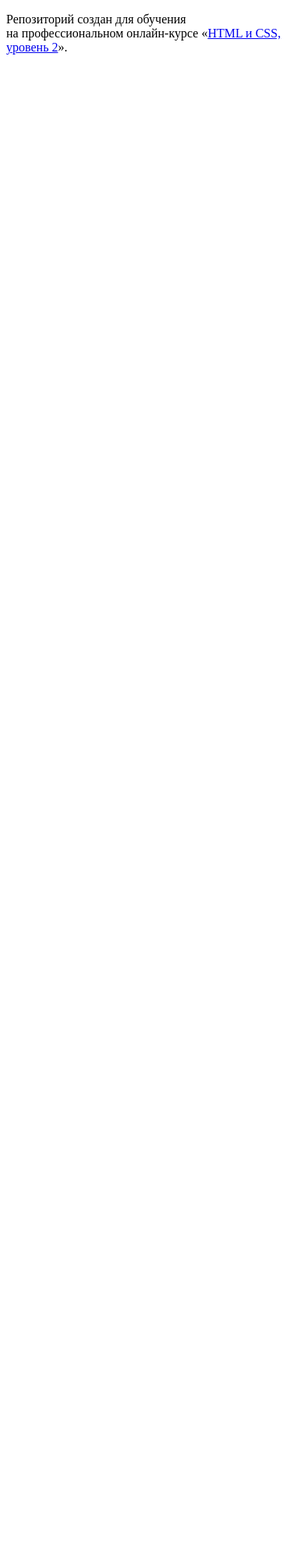
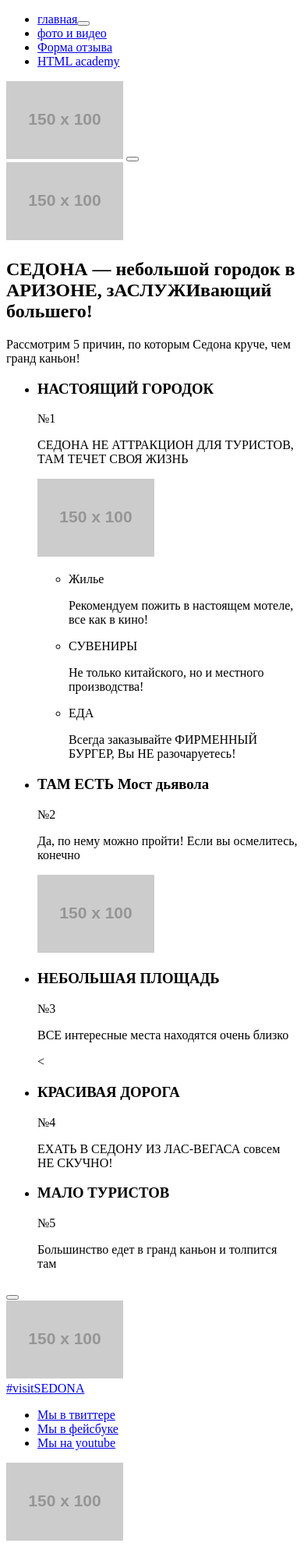
Before and after one commit to coderbog/471971-sedona-17, a plain HTML site: page source/index.html in a window 390 px wide. Shown: the whole page at 78% size. Before the commit the page ends 844 px from the top, so only its background shows below. Drawn offline with Linux system fonts and the light colour scheme; placeholder pictures from the web are drawn by us.

Commit message:
Закончил Разметку

```diff
--- a/source/index.html
+++ b/source/index.html
@@ -5,8 +5,100 @@
     <title>HTML Academy: Седона</title>
   </head>
   <body>
-
-    <p>Репозиторий создан для обучения на профессиональном онлайн‑курсе «<a href="https://htmlacademy.ru/intensive/adaptive">HTML и CSS, уровень 2</a>».</p>
-
+    <header class="page-header">
+      <ul class="page-header__list">
+        <li class="page-header__button"><a href="#" class="page-header__button__link">главная</a><button class="header__close button__close"></button></li>
+        <li class="page-header__button"><a href="#" class="page-header__button__link">фото и видео</a></li>
+        <li class="page-header__button"><a href="#" class="page-header__button__link">Форма отзыва</a></li>
+        <li class="page-header__button"><a href="#" class="page-header__button__link">HTML academy</a></li>
+      </ul>
+      <a class="page-header__logo" href="#"><img src="http://placehold.it/150x100" class="page-header__logo-image"></a>
+      <button class="page-header__toggle"></button>
+    </header>
+    <main class="page-main">
+      <section class="main-info">
+        <img src="http://placehold.it/150x100" class="main-info__info-svg">
+      </section>
+      <section class="main-advantages">
+        <h2 class="main-advantages__header">СЕДОНА — небольшой
+          городок в АРИЗОНЕ,
+          зАСЛУЖИвающий большего!</h2>
+        <p class="main-advantages__description">Рассмотрим 5 причин, по которым Седона круче, чем гранд каньон!</p>
+        <ul class="main-advantages__advantages-list">
+          <li class="main-advantages__advantages-item">
+            <h3 class="main-advantages__advantages-header">НАСТОЯЩИЙ ГОРОДОК</h3>
+            <p class="main-advantages__advantages-number">№1</p>
+            <p class="main-advantages__advantages-description">СЕДОНА НЕ АТТРАКЦИОН ДЛЯ ТУРИСТОВ, ТАМ ТЕЧЕТ СВОЯ ЖИЗНЬ</p>
+            <img src="http://placehold.it/150x100" class="main-advantages__advantages-image">
+            <ul class="main-advantages-list">
+              <li class="main-advantages-list__advantages-list">
+                <p class="main-advantages-list__advantages-header advantages-header--housing">Жилье</p>
+                <p class="main-advantages-list__advantages-description">Рекомендуем пожить в настоящем мотеле, все как в кино!</p>
+              </li>
+              <li class="main-advantages-list__advantages-list">
+                <p class="main-advantages-list__advantages-header advantages-header--souvenirs">СУВЕНИРЫ</p>
+                <p class="main-advantages-list__advantages-description">Не только китайского, но и местного производства!</p>
+              </li>
+              <li class="main-advantages-list__advantages-list">
+                <p class="main-advantages-list__advantages-header advantages-header--food">ЕДА</p>
+                <p class="main-advantages-list__advantages-description">Всегда заказывайте ФИРМЕННЫЙ БУРГЕР, Вы НЕ разочаруетесь!</p>
+              </li>
+            </ul>
+          </li>
+          <li class="main-advantages__advantages-item">
+            <h3 class="main-advantages__advantages-header">ТАМ ЕСТЬ Мост дьявола</h3>
+            <p class="main-advantages__advantages-number">№2</p>
+            <p class="main-advantages__advantages-description">Да, по нему можно пройти! Если вы осмелитесь, конечно</p>
+            <img src="http://placehold.it/150x100" class="main-advantages__advantages-image">
+          </li>
+          <li class="main-advantages__advantages-item">
+            <h3 class="main-advantages__advantages-header">НЕБОЛЬШАЯ ПЛОЩАДЬ</h3>
+            <p class="main-advantages__advantages-number">№3</p>
+            <p class="main-advantages__advantages-description">ВСЕ интересные места находятся очень близко</p>
+            <
+          </li>
+          <li class="main-advantages__advantages-item">
+            <h3 class="main-advantages__advantages-header">КРАСИВАЯ ДОРОГА</h3>
+            <p class="main-advantages__advantages-number">№4</p>
+            <p class="main-advantages__advantages-description">ЕХАТЬ В СЕДОНУ ИЗ ЛАС-ВЕГАСА
+              совсем НЕ СКУЧНО!</p>
+          </li>
+          <li class="main-advantages__advantages-item">
+            <h3 class="main-advantages__advantages-header">МАЛО ТУРИСТОВ</h3>
+            <p class="main-advantages__advantages-number">№5</p>
+            <p class="main-advantages__advantages-description">Большинство едет в гранд каньон
+              и толпится там</p>
+          </li>
+        </ul>
+      </section>
+      <section class="main-form">
+        <h2 class="main-form__main-header"></h2>
+        <p class="main-form__main-paragraph"></p>
+        <button class="main-form__main-button"></button>
+      </section>
+      <section class="main-map">
+        <img src="http://placehold.it/150x100" class="main-map__map-image">
+      </section>
+    </main>
+    <footer class="page-footer">
+      <section class="page-footer__footer-hashtag">
+        <a href="#" class="page-footer__hashtag">#visitSEDONA</a>
+      </section>
+      <ul class="page-footer__social-btn-list">
+        <li class="social-btn">
+          <a href="#" class="social-btn--twitter">Мы в твиттере</a>
+        </li>
+        <li class="social-btn">
+          <a href="#" class="social-btn--facebook">Мы в фейсбуке</a>
+        </li>
+        <li class="social-btn">
+          <a href="#" class="social-btn--youtube">Мы на youtube</a>
+        </li>
+      </ul>
+      <section class="page-footer__copyright">
+        <a href="#" class="page-footer__copyright-link"></a>
+        <img src="http://placehold.it/150x100" class="page-footer__copyright-logo">
+      </section>
+    </footer>
   </body>
 </html>
```
Also changed, not shown: source/form.html (added, +91 -0 lines), source/photo.html (added, +89 -0 lines).
